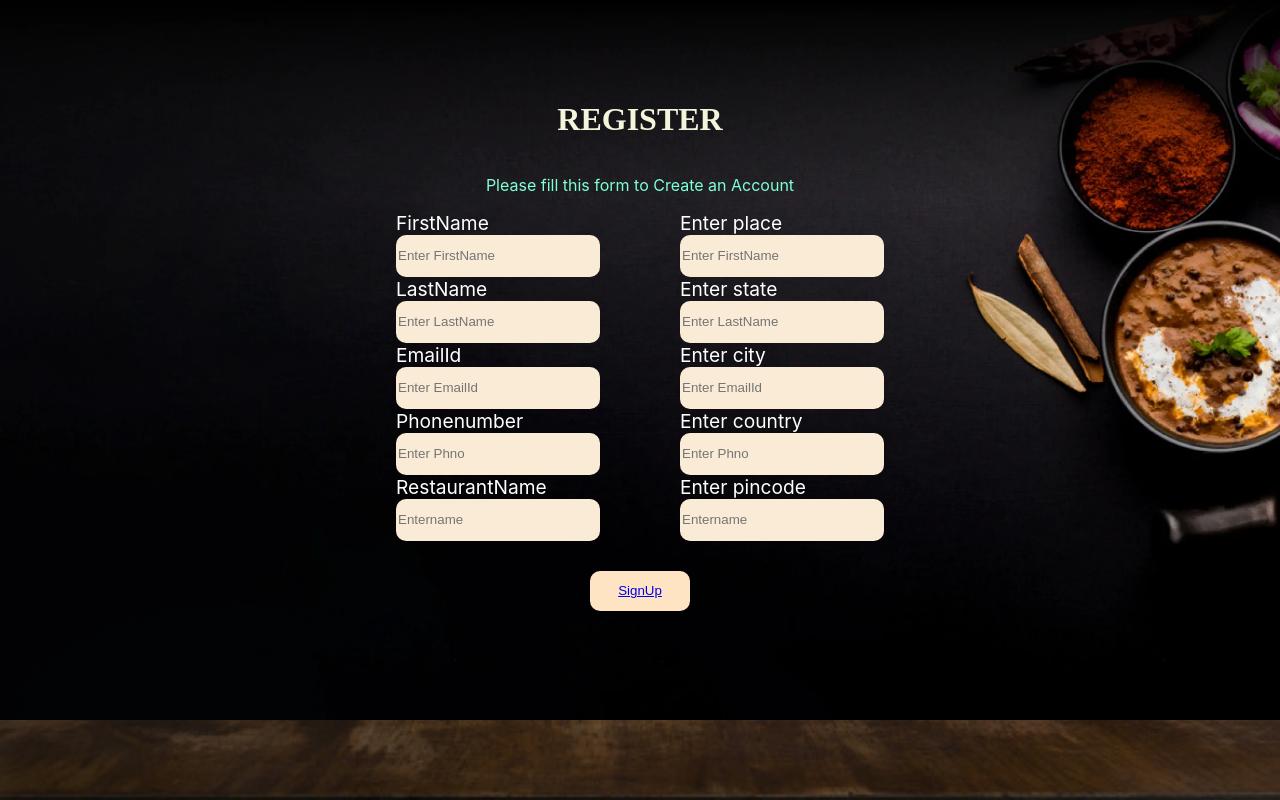
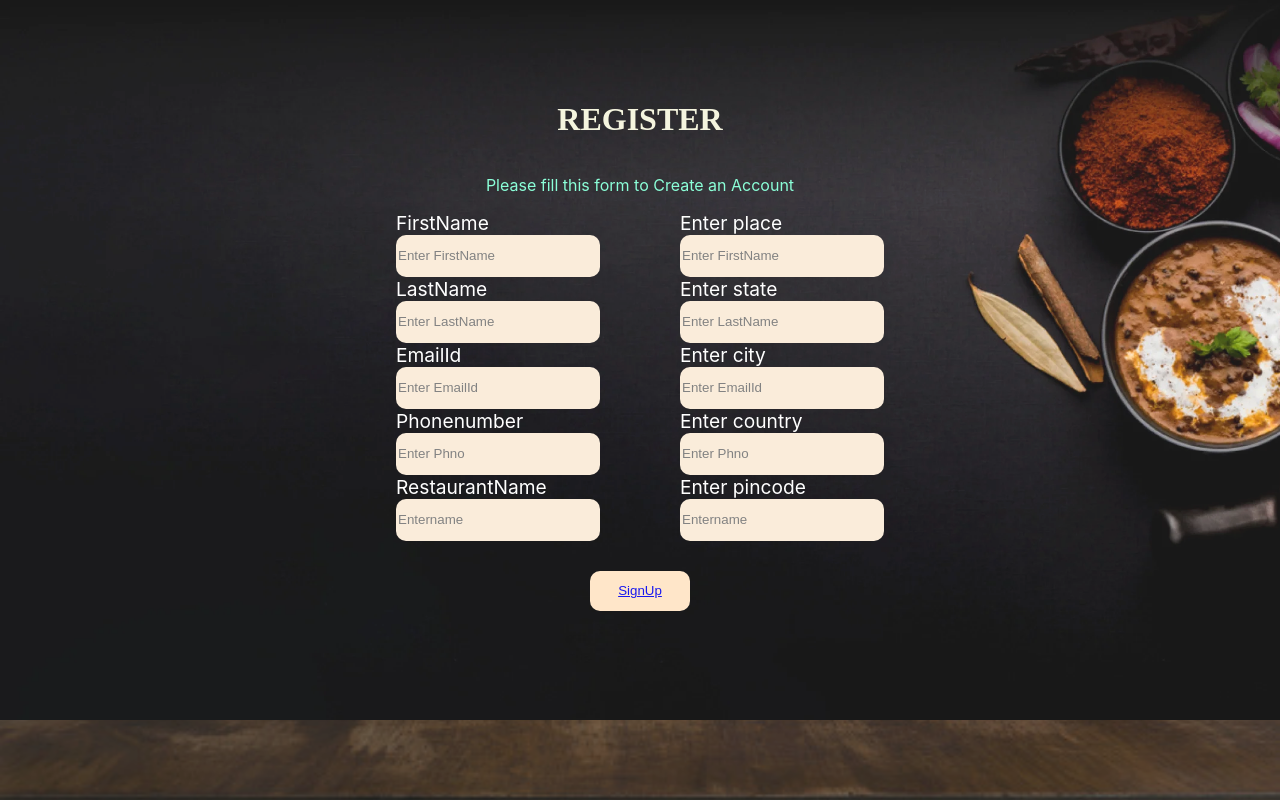
Before and after one commit to viswa0626/FoodDelivery-React-, a React (Create React App) app: page /registry in a window 1280 px wide. Built offline with nearby package versions, Linux system fonts and the light colour scheme.

Commit message:
adjust height

```diff
--- a/src/Components/Login.css
+++ b/src/Components/Login.css
@@ -1,6 +1,6 @@
 .background {
     width: 100%;
-    height: 90vh;
+    height: 100vh;
     display: flex;
     align-items: center;
     justify-content: center;
--- a/src/Components/Ownerregisteration.css
+++ b/src/Components/Ownerregisteration.css
@@ -1,5 +1,6 @@
 .head{
     background-image: url(./../../assets/a.png);
+
     background-repeat: no-repeat;
     object-fit:scale-down;
     background-size:cover ;
@@ -10,7 +11,7 @@
     text-align:center;
     justify-content: center;
     color:wheat;
-    opacity: initial;
+    opacity: 0.9;
 }
 
 .register{
```
